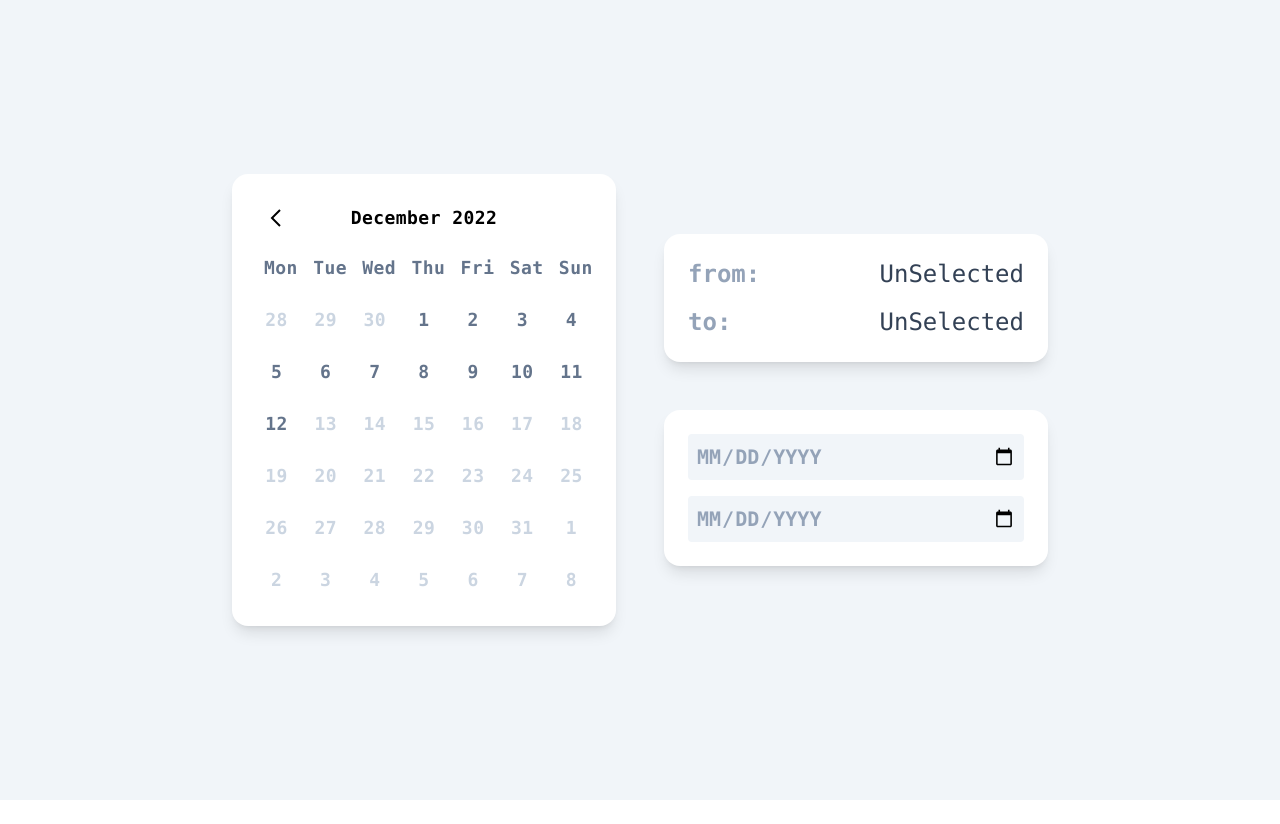
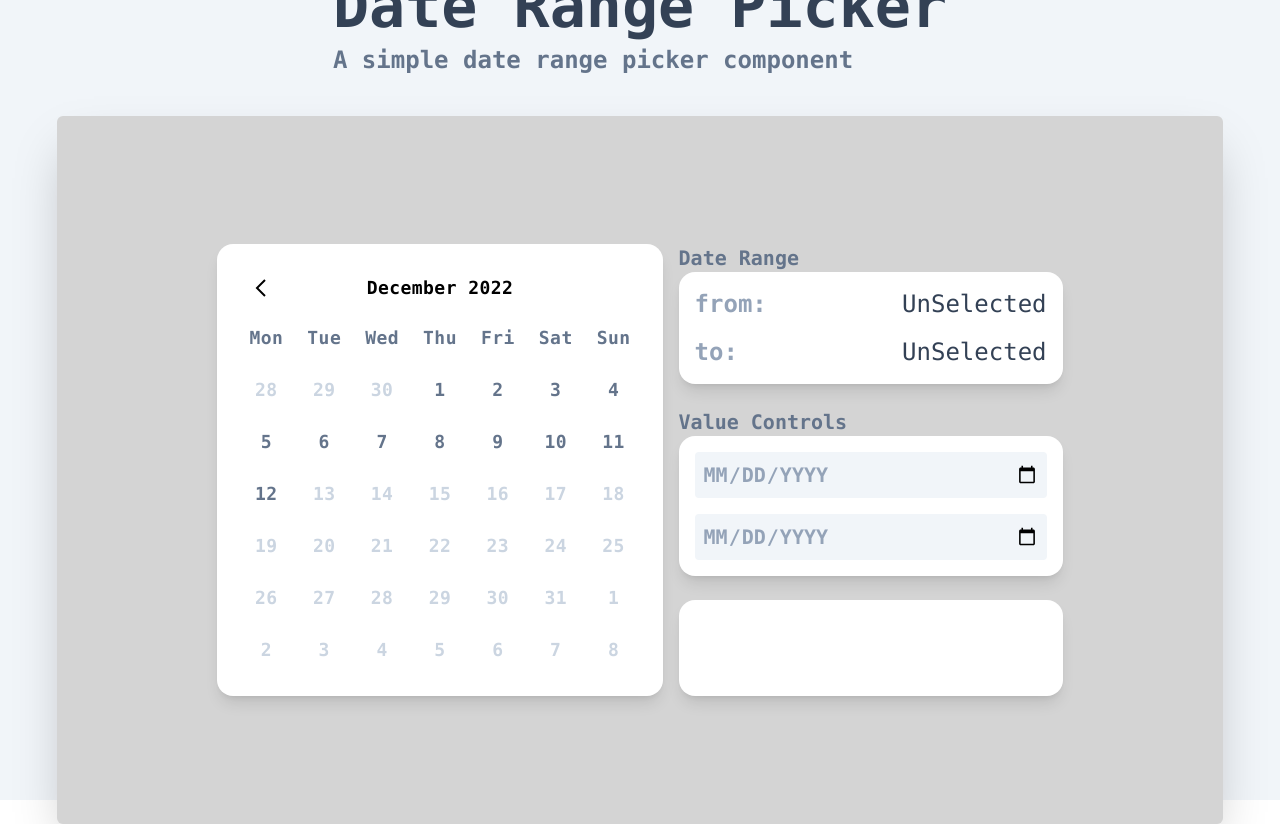
Before and after one commit to atulsmania/date-range-picker, a React app: page / in a window 1280 px wide. Before the commit the page ends 800 px from the top, so only its background shows below. Built offline with nearby package versions, Linux system fonts and the light colour scheme; the HTML template or start-up script is replaced by a standard one.

Commit message:
UI changes

```diff
--- a/src/App.tsx
+++ b/src/App.tsx
@@ -1,41 +1,7 @@
-import DatePicker from "@/Component/DateRangePicker";
-import { useState } from "react";
-import Controls from "./Pages/Home/Controls";
-import RangeVisualizer from "./Pages/Home/RangeVisualizer";
-
-type DateRange = {
-  from: Date;
-  to: Date;
-};
-
-const cardClassNames =
-  "flex flex-col rounded-2xl p-6 gap-4 w-96 text-2xl text-slate-400 font-semibold font-mono bg-white shadow-lg";
+import Home from "@/Pages/Home";
 
 const App = () => {
-  const [dateRange, setDateRange] = useState({} as DateRange);
-
-  const handleRangeChange = (range: Partial<DateRange>) => {
-    setDateRange({ ...dateRange, ...range });
-  };
-
-  return (
-    <div className="h-screen bg-slate-100 flex items-center justify-center font-mono">
-      <div className="flex justify-between items-center gap-12 max-w-6xl">
-        <div>
-          <DatePicker
-            min={new Date("2022-01-05")}
-            max={new Date("2022-12-12")}
-            onChange={(dateRange) => setDateRange(dateRange)}
-            value={dateRange}
-          />
-        </div>
-        <div className="flex flex-col justify-between gap-12">
-          <RangeVisualizer dateRange={dateRange} className={cardClassNames} />
-          <Controls setRange={handleRangeChange} className={cardClassNames} />
-        </div>
-      </div>
-    </div>
-  );
+  return <Home />;
 };
 
 export default App;
--- a/src/Component/DateRangePicker/CalenderCard.tsx
+++ b/src/Component/DateRangePicker/CalenderCard.tsx
@@ -13,7 +13,7 @@ const CalenderCard = ({
     <div
       className={twMerge(
         classNames(
-          "font-mono w-full max-w-sm text-lg tracking-wide select-none",
+          "font-mono min-w-fit text-lg tracking-wide select-none",
           "bg-white rounded-2xl shadow-lg p-6 space-y-2 cursor-default"
         ),
         className
--- a/src/Component/DateRangePicker/index.tsx
+++ b/src/Component/DateRangePicker/index.tsx
@@ -1,10 +1,10 @@
+import { memo } from "react";
 import classNames from "classnames";
 import Button from "@/Component/Button";
 import { useCalender } from "@/Component/DateRangePicker/useCalender";
 import ArrowIcon from "@/assets/Arrow.svg";
 import CalenderCard from "@/Component/DateRangePicker/CalenderCard";
-import { memo } from "react";
-import { DatePickerProps } from "./types";
+import { DatePickerProps } from "@/Component/DateRangePicker/types";
 
 const DatePicker = (props: DatePickerProps) => {
   const {
--- a/src/Component/DateRangePicker/types.ts
+++ b/src/Component/DateRangePicker/types.ts
@@ -6,5 +6,5 @@ export type DatePickerProps = {
   onChange?: (dateRange: DateRange) => void;
   min?: Date;
   max?: Date;
-  value?: Partial<DateRange>;
+  value?: DateRange;
 };
--- a/src/Pages/Home/Controls.tsx
+++ b/src/Pages/Home/Controls.tsx
@@ -1,40 +1,48 @@
 import { DateRange } from "@/Component/DateRangePicker/types";
-import classNames from "classnames";
-import { HTMLAttributes, useState } from "react";
+import { HTMLAttributes } from "react";
 
 type ControlsProps = HTMLAttributes<HTMLDivElement> & {
   setRange: (range: Partial<DateRange>) => void;
+  range: Partial<DateRange>;
 };
 
-const Controls = ({ setRange, ...restProps }: ControlsProps) => {
-  const [fromDate, setFromDate] = useState<string>("");
-  const [toDate, setToDate] = useState<string>("");
+const dateToShortString = (date: Date) => {
+  const year = date.getFullYear();
+  const month = date.getMonth() + 1;
+  const day = date.getDate();
+  return `${year}-${month < 10 ? "0" + month : month}-${
+    day < 10 ? "0" + day : day
+  }`;
+};
+
+const Controls = ({ range, setRange, ...restProps }: ControlsProps) => {
   const inputClassNames =
     "rounded p-2 gap-6 text-xl text-slate-400 bg-slate-100 uppercase";
 
   const handleFromChange = (e: React.ChangeEvent<HTMLInputElement>) => {
-    setFromDate(e.target.value);
     setRange({ from: new Date(e.target.value) });
   };
   const handleToChange = (e: React.ChangeEvent<HTMLInputElement>) => {
-    setToDate(e.target.value);
     setRange({ to: new Date(e.target.value) });
   };
 
   return (
+    <div>
+      <h2 className="text-xl font-semibold text-slate-500">Value Controls</h2>
       <div {...restProps}>
         <input
           className={inputClassNames}
           onChange={handleFromChange}
-        value={fromDate}
+          value={range.from ? dateToShortString(range.from) : ""}
           type="date"
         />
         <input
           className={inputClassNames}
           onChange={handleToChange}
-        value={toDate}
+          value={range.to ? dateToShortString(range.to) : ""}
           type="date"
         />
+      </div>
     </div>
   );
 };
--- a/src/Pages/Home/RangeVisualizer.tsx
+++ b/src/Pages/Home/RangeVisualizer.tsx
@@ -7,19 +7,22 @@ type RangeVisualizerProps = HTMLAttributes<HTMLDivElement> & {
 
 const RangeVisualizer = ({ dateRange, ...restProps }: RangeVisualizerProps) => {
   return (
+    <div>
+      <h2 className="text-xl font-semibold text-slate-500">Date Range</h2>
       <div {...restProps}>
         <span className="flex justify-between">
-        from:{" "}
+          from:
           <span className="font-light text-slate-700">
             {dateRange.from ? dateRange.from.toDateString() : "UnSelected"}
           </span>
         </span>
         <span className="flex justify-between">
-        to:{" "}
+          to:
           <span className="font-light text-slate-700">
-          {dateRange.to ? dateRange.to.toDateString() : "UnSelected"}{" "}
+            {dateRange.to ? dateRange.to.toDateString() : "UnSelected"}
           </span>
         </span>
+      </div>
     </div>
   );
 };
--- /dev/null
+++ b/src/Pages/Home/index.tsx
@@ -0,0 +1,76 @@
+import { useState } from "react";
+import DatePicker from "@/Component/DateRangePicker";
+import Controls from "@/Pages/Home/Controls";
+import RangeVisualizer from "@/Pages/Home/RangeVisualizer";
+
+type DateRange = Partial<Record<"from" | "to", Date>>;
+
+const cardClassNames =
+  "flex flex-col rounded-2xl p-4 gap-4 w-96 text-2xl text-slate-400 font-semibold font-mono bg-white shadow-lg";
+
+const Home = () => {
+  const [dateRange, setDateRange] = useState({} as DateRange);
+
+  const handleRangeChange = (range: Partial<DateRange>) => {
+    setDateRange({ ...dateRange, ...range });
+  };
+
+  return (
+    <div className="h-screen bg-slate-100 gap-10 flex flex-col items-center justify-center font-mono">
+      <Title />
+      <div className="flex justify-between items-center gap-4 max-w-7xl bg-neutral-300 p-32 px-40 rounded-md shadow-2xl">
+        <DatePicker
+          min={new Date("2022-01-05")}
+          max={new Date("2022-12-12")}
+          onChange={(dateRange) => setDateRange(dateRange)}
+          value={dateRange}
+        />
+        <div className="flex flex-col justify-between gap-6">
+          <RangeVisualizer dateRange={dateRange} className={cardClassNames} />
+          <Controls
+            range={dateRange}
+            setRange={handleRangeChange}
+            className={cardClassNames}
+          />
+          <PageControls />
+        </div>
+      </div>
+    </div>
+  );
+};
+
+const Title = () => {
+  return (
+    <div className="flex flex-col gap-2">
+      <h1 className="text-6xl font-bold text-slate-700">Date Range Picker</h1>
+      <h2 className="text-2xl font-semibold text-slate-500">
+        A simple date range picker component
+      </h2>
+    </div>
+  );
+};
+
+const Icon = ({ path }: { path: string }) => {
+  return (
+    <svg
+      xmlns="http://www.w3.org/2000/svg"
+      className="h-6 w-6 text-slate-500"
+      fill="none"
+      viewBox="0 0 24 24"
+      stroke="currentColor"
+    >
+      <path strokeLinecap="round" strokeLinejoin="round" strokeWidth={2} d="" />
+    </svg>
+  );
+};
+
+const PageControls = () => {
+  return (
+    <div className={cardClassNames}>
+      <Icon path="" />
+      <Icon path="" />
+    </div>
+  );
+};
+
+export default Home;
```
Lines whose indentation alone changed are shown as unchanged.
